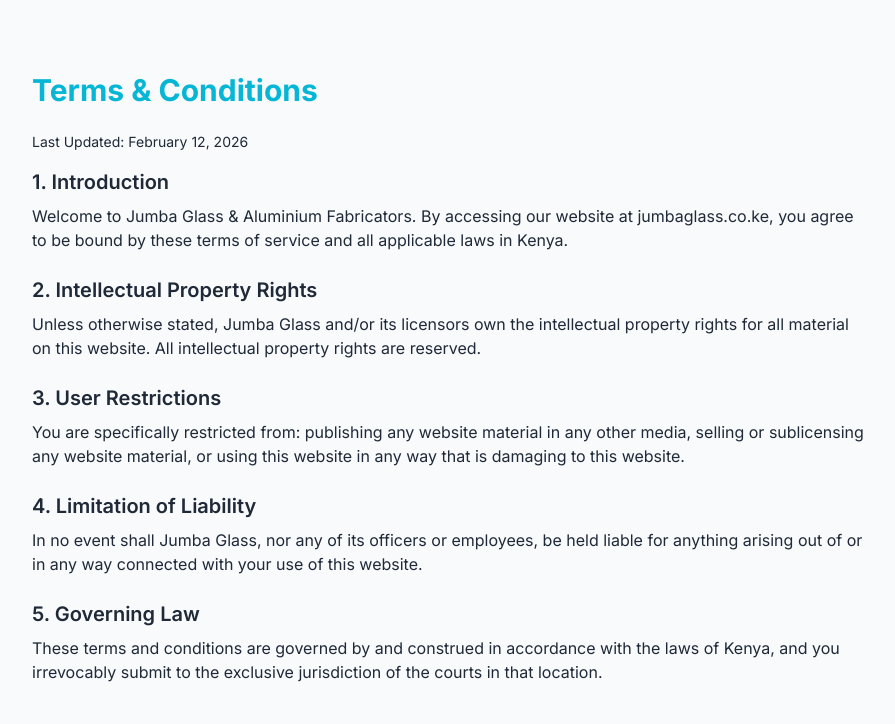
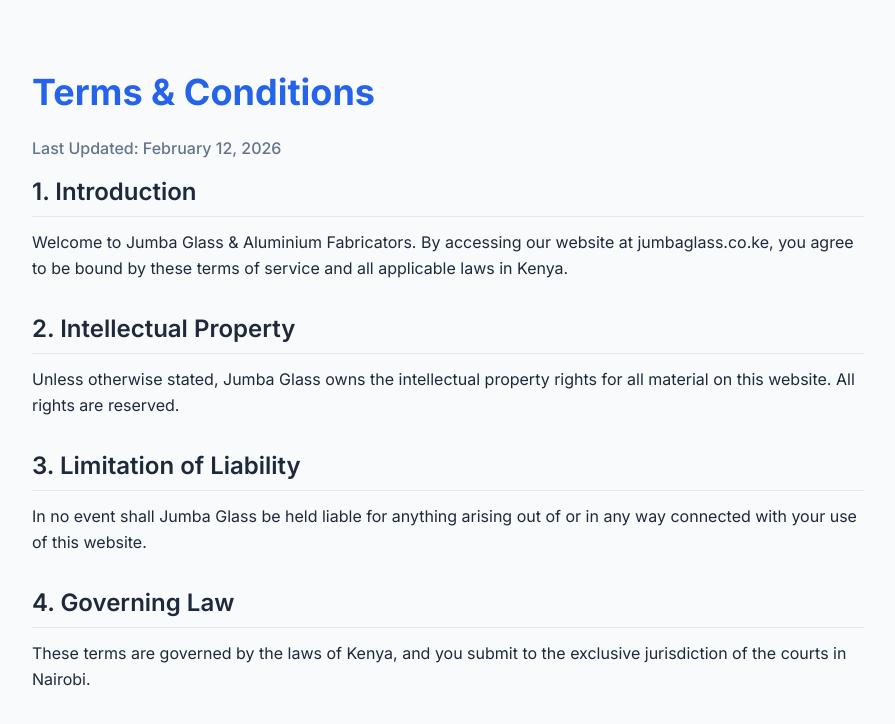
Before and after one commit to onyx-dev-labs/jumba-website, a Next.js app: page /terms in a window 1280 px wide. Shown: the top 724 px of the page, without its empty margins (192-1087 px from the left). Built offline with nearby package versions, Linux system fonts and the light colour scheme.

Commit message:
Update page.tsx

```diff
--- a/src/app/terms/page.tsx
+++ b/src/app/terms/page.tsx
@@ -2,34 +2,29 @@
 
 export default function TermsAndConditions() {
   return (
-    <main className="max-w-4xl mx-auto p-8 my-10 text-gray-800 dark:text-gray-200">
-      <h1 className="text-3xl font-bold mb-6 text-cyan-500">Terms & Conditions</h1>
-      <p className="mb-4 text-sm">Last Updated: February 12, 2026</p>
+    <main className="max-w-4xl mx-auto p-8 my-10 min-h-screen">
+      <h1 className="text-4xl font-bold mb-6 text-primary">Terms & Conditions</h1>
+      <p className="mb-4 text-slate-500 font-medium">Last Updated: February 12, 2026</p>
 
-      <div className="space-y-6">
+      <div className="space-y-8 text-slate-800 dark:text-slate-200 leading-relaxed">
         <section>
-          <h2 className="text-xl font-semibold mb-2">1. Introduction</h2>
+          <h2 className="text-2xl font-semibold mb-3 border-b border-slate-200 pb-2">1. Introduction</h2>
           <p>Welcome to Jumba Glass & Aluminium Fabricators. By accessing our website at jumbaglass.co.ke, you agree to be bound by these terms of service and all applicable laws in Kenya.</p>
         </section>
 
         <section>
-          <h2 className="text-xl font-semibold mb-2">2. Intellectual Property Rights</h2>
-          <p>Unless otherwise stated, Jumba Glass and/or its licensors own the intellectual property rights for all material on this website. All intellectual property rights are reserved.</p>
+          <h2 className="text-2xl font-semibold mb-3 border-b border-slate-200 pb-2">2. Intellectual Property</h2>
+          <p>Unless otherwise stated, Jumba Glass owns the intellectual property rights for all material on this website. All rights are reserved.</p>
         </section>
 
         <section>
-          <h2 className="text-xl font-semibold mb-2">3. User Restrictions</h2>
-          <p>You are specifically restricted from: publishing any website material in any other media, selling or sublicensing any website material, or using this website in any way that is damaging to this website.</p>
+          <h2 className="text-2xl font-semibold mb-3 border-b border-slate-200 pb-2">3. Limitation of Liability</h2>
+          <p>In no event shall Jumba Glass be held liable for anything arising out of or in any way connected with your use of this website.</p>
         </section>
 
         <section>
-          <h2 className="text-xl font-semibold mb-2">4. Limitation of Liability</h2>
-          <p>In no event shall Jumba Glass, nor any of its officers or employees, be held liable for anything arising out of or in any way connected with your use of this website.</p>
-        </section>
-
-        <section>
-          <h2 className="text-xl font-semibold mb-2">5. Governing Law</h2>
-          <p>These terms and conditions are governed by and construed in accordance with the laws of Kenya, and you irrevocably submit to the exclusive jurisdiction of the courts in that location.</p>
+          <h2 className="text-2xl font-semibold mb-3 border-b border-slate-200 pb-2">4. Governing Law</h2>
+          <p>These terms are governed by the laws of Kenya, and you submit to the exclusive jurisdiction of the courts in Nairobi.</p>
         </section>
       </div>
     </main>
```
